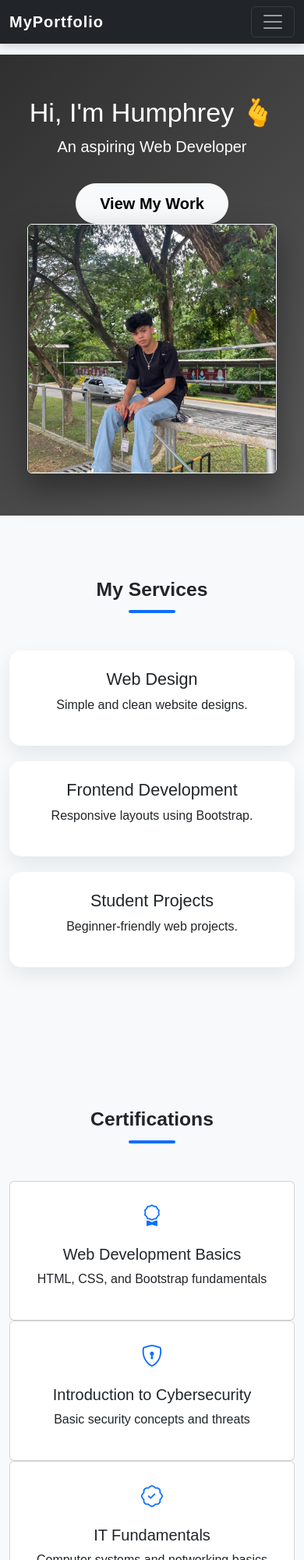
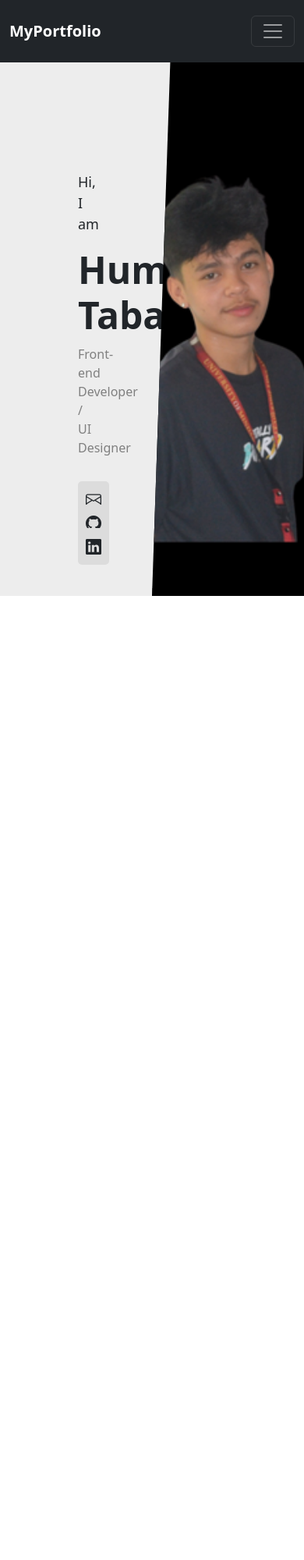
Before and after one commit to htabanao555636-svg/tabanao_portfolio_lab6, a plain HTML site: page index.html in a window 390 px wide. Shown: the top 2000 px of the page at 78% size. After the commit the page ends 844 px from the top, so only its background shows below. Drawn offline with nearby package versions, Linux system fonts and the light colour scheme.

Commit message:
deploy in vercel

```diff
--- a/index.html
+++ b/index.html
@@ -16,23 +16,44 @@
 
 <body>
 
-    <!--NavBar-->
-    <nav class="navbar navbar-expand-lg navbar-dark bg-dark fixed-top">
+  <nav class="navbar navbar-expand-lg navbar-dark bg-dark fixed-top custom-navbar">
   <div class="container">
-        <a class="navbar-brand" href="#">MyPortfolio</a>
+    <a class="navbar-brand fw-bold text-white" href="#home">MyPortfolio</a>
+
     <button class="navbar-toggler" type="button" data-bs-toggle="collapse" data-bs-target="#navbarNav">
       <span class="navbar-toggler-icon"></span>
     </button>
+
     <div class="collapse navbar-collapse" id="navbarNav">
-            <ul class="navbar-nav ms-auto">
+      <ul class="navbar-nav ms-auto align-items-lg-center">
 
-                <li class="nav-item"><a class="nav-link" href="#certifications">Certifications</a></li>
-                <li class="nav-item"><a class="nav-link" href="#education">Education</a></li>
+        <li class="nav-item">
+          <a class="nav-link" href="#certifications">Certifications</a>
+        </li>
 
-                <li class="nav-item"><a class="nav-link" href="#home">Home</a></li>
-                <li class="nav-item"><a class="nav-link" href="#services">Services</a></li>
-                <li class="nav-item"><a class="nav-link" href="#projects">Projects</a></li>
-                <li class="nav-item"><a class="nav-link" href="#contact">Contact</a></li>
+        <li class="nav-item">
+          <a class="nav-link" href="#education">Education</a>
+        </li>
+
+        <li class="nav-item">
+          <a class="nav-link" href="#home">Home</a>
+        </li>
+
+        <li class="nav-item">
+          <a class="nav-link" href="#services">Services</a>
+        </li>
+
+        <li class="nav-item">
+          <a class="nav-link text-white" href="#projects">Projects</a>
+        </li>
+
+        <!-- CONTACT BUTTON -->
+        <li class="nav-item ms-lg-3">
+          <a class="btn btn-light rounded-pill px-4" href="#contact">
+            Contact Me
+          </a>
+        </li>
+
       </ul>
     </div>
   </div>
@@ -40,18 +61,21 @@
 
 <!--Home Section-->
 
-<section id="home" class="hero">
-    <div class="container">
-        <div class="row align-items-center">
-            <div class="col-md-6 text-center text-md-start">
-                <h1 class="display-4">Hi, I'm Humphrey 🫰</h1>
-                <p class="lead">An aspiring Web Developer</p>
-                <a href="#projects" class="btn btn-light btn-lg mt-3">View My Work</a>
-            </div>
-            <div class="col-md-6 text-center">
-                <img src="images/pogi.jpg" class="img-fluid border border-light rounded" style="max-width:350px;" alt="Profile">
+<section id="home" class="hero-section">
+  <div class="hero-left">
+    <p class="small-text">Hi, I am</p>
+    <h1 class="hero-name">Humphrey Tabanao</h1>
+    <p class="hero-role">Front-end Developer / UI Designer</p>
+
+    <div class="hero-socials">
+      <i class="bi bi-envelope"></i>
+      <i class="bi bi-github"></i>
+      <i class="bi bi-linkedin"></i>
     </div>
   </div>
+
+  <div class="hero-right">
+    <img src="images/pogi.png" alt="Profile">
   </div>
 </section>
 
@@ -90,26 +114,35 @@
 <section id="certifications" class="section-padding bg-light">
     <div class="container">
         <h2 class="text-center mb-5">Certifications</h2>
-        <div class="row text-center">
+
+        <div class="row g-4">
+            <!-- Certificate 1 -->
             <div class="col-md-4">
-                <div class="card p-4">
-                    <i class="bi bi-award fs-1 text-primary mb-3"></i>
-                    <h5>Web Development Basics</h5>
-                    <p>HTML, CSS, and Bootstrap fundamentals</p>
+                <div class="cert-card">
+                    <img src="images/JAVA.jpg" alt="Java ITS Certificate">
+                    <div class="cert-overlay">
+                        <h5>Java</h5>
                     </div>
                 </div>
+            </div>
+
+            <!-- Certificate 2 -->
             <div class="col-md-4">
-                <div class="card p-4">
-                    <i class="bi bi-shield-lock fs-1 text-primary mb-3"></i>
-                    <h5>Introduction to Cybersecurity</h5>
-                    <p>Basic security concepts and threats</p>
+                <div class="cert-card">
+                    <img src="images/PYTHON.png" alt="Python Certificate">
+                    <div class="cert-overlay">
+                        <h5>Python</h5>
                     </div>
                 </div>
+            </div>
+
+            <!-- Certificate 3 -->
             <div class="col-md-4">
-                <div class="card p-4">
-                    <i class="bi bi-patch-check fs-1 text-primary mb-3"></i>
-                    <h5>IT Fundamentals</h5>
-                    <p>Computer systems and networking basics</p>
+                <div class="cert-card">
+                    <img src="images/SQL.png" alt="Database Certificate">
+                    <div class="cert-overlay">
+                        <h5>Database</h5>
+                    </div>
                 </div>
             </div>
         </div>
@@ -125,7 +158,7 @@
             <div class="col-md-8">
                 <div class="card p-4">
                     <h4>Bachelor of Science in Information Technology</h4>
-                    <p class="mb-1"><strong>University / College Name</strong></p>
+                    <p class="mb-1"><strong>University of Mindanao</strong></p>
                     <p class="text-muted">2023 – Present</p>
                     <p>
                         Focused on web development, programming fundamentals,
--- a/styles.css
+++ b/styles.css
@@ -1,42 +1,103 @@
-
-html {
-    scroll-behavior: smooth;
+* {
+  margin: 0;
+  padding: 0;
+  box-sizing: border-box;
 }
 
-body {
-    font-family: 'Poppins', Arial, sans-serif;
-    padding-top: 70px; /* space for fixed navbar */
-    background-color: #f8f9fa;
+html, body {
+  width: 100%;
+  height: 100%;
+  overflow-x: hidden;
 }
 
-/* Navbar */
-.navbar {
-    box-shadow: 0 4px 10px rgba(0,0,0,0.15);
+/* HERO LAYOUT */
+.hero-section {
+  display: flex;
+  width: 100vw;
+  height: calc(100vh - var(--nav-height));
+  padding-top: var(--nav-height);
+  overflow: hidden;
+  background: #ededed;
+
 }
 
-.navbar-brand {
-    font-weight: 700;
-    letter-spacing: 1px;
+
+/* LEFT SIDE */
+.hero-left {
+  width: 55vw;
+  background: #ededed;
+  padding: 140px 100px;
+}
+.hero-name {
+  font-size: 48px;
+  font-weight: bold;
 }
 
-/* Hero Section */
-.hero {
-    min-height: 70vh;
-    display: flex;
-    align-items: center;
-    background: linear-gradient(135deg, #2f2f2f, #5a5a5a);
-    color: #ffffff;
+.hero-role {
+  color: gray;
+  margin-top: 10px;
 }
 
-.hero h1 span {
-    color: #ffc107;
+.small-text {
+  font-size: 18px;
 }
 
-.hero img {
-    width: 320px;
-    border-radius: 20px;
-    border: 4px solid rgba(255,255,255,0.15);
-    box-shadow: 0 20px 40px rgba(0,0,0,0.4);
+/* SOCIAL ICONS */
+.hero-socials {
+  margin-top: 40px;
+}
+
+.hero-socials i {
+  font-size: 20px;
+  margin-right: 15px;
+  background: #dcdcdc;
+  padding: 10px;
+  border-radius: 5px;
+  cursor: pointer;
+}
+
+/* RIGHT SIDE */
+ .hero-right {
+  width: 50vw;              /* slightly bigger */
+  margin-left: -5vw;        /* overlap into gray */
+  background: black;
+
+  clip-path: polygon(12% 0, 100% 0, 100% 100%, 0% 100%);
+
+  display: flex;
+  align-items: center;
+  justify-content: center;
+  overflow: hidden;
+  position: relative;
+}
+
+.hero-right img {
+  width: auto;
+  height: 100%;               /* fill container height */
+  object-fit: cover;           /* crop excess */
+  object-position: top center; /* focus on upper body / face */
+
+  border-radius: 0;           /* remove corners */
+  display: block;
+
+  /* Floating illusion */
+  box-shadow: 0 20px 60px rgba(0, 0, 0, 0.7);
+  transform: translateY(-10px);
+  transition: transform 0.5s ease, box-shadow 0.5s ease;
+}
+
+.hero-right img:hover {
+  transform: translateY(-20px);
+  box-shadow: 0 30px 80px rgba(0, 0, 0, 0.8);
+}
+/* NAVBAR STYLE */
+:root {
+  --nav-height: 80px;
+}
+
+.custom-navbar {
+  height: var(--nav-height);
+  background: #1f2428;
 }
 
 /* Section spacing */
@@ -151,3 +212,62 @@
         text-align: center;
     }
 }
+
+
+#certifications {
+    background: #f8f9fa;
+}
+
+.cert-card {
+    position: relative;
+    border-radius: 18px;
+    overflow: hidden;
+    background: #fff;
+    box-shadow: 0 12px 28px rgba(0,0,0,0.12);
+    transition: transform 0.4s ease, box-shadow 0.4s ease;
+    cursor: pointer;
+}
+
+.cert-card:hover {
+    transform: translateY(-12px);
+    box-shadow: 0 22px 45px rgba(0,0,0,0.18);
+}
+
+.cert-card img {
+    width: 100%;
+    height: 260px;
+    object-fit: cover;
+    object-position: top;
+    transition: transform 0.6s ease;
+}
+
+.cert-card:hover img {
+    transform: scale(1.08);
+}
+
+/* Overlay info */
+.cert-overlay {
+    position: absolute;
+    inset: 0;
+    background: linear-gradient(
+        to top,
+        rgba(0,0,0,0.85),
+        rgba(0,0,0,0.1),
+        transparent
+    );
+    display: flex;
+    flex-direction: column;
+    justify-content: flex-end;
+    padding: 20px;
+    color: #fff;
+}
+
+.cert-overlay h5 {
+    font-weight: 600;
+    margin-bottom: 4px;
+}
+
+.cert-overlay p {
+    font-size: 0.9rem;
+    opacity: 0.85;
+}
```
Also changed, not shown: images/JAVA.jpg (added), images/PYTHON.png (added), images/SQL.png (added), images/pogi.jpg (deleted), images/pogi.png (added). Lines whose indentation alone changed are shown as unchanged.
